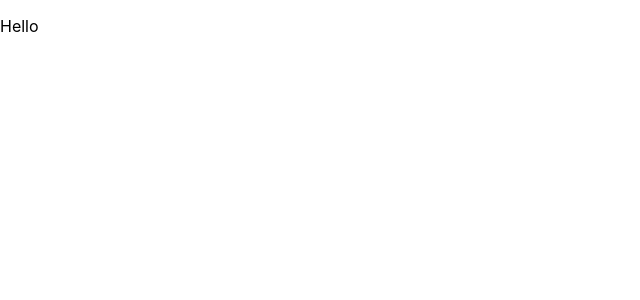
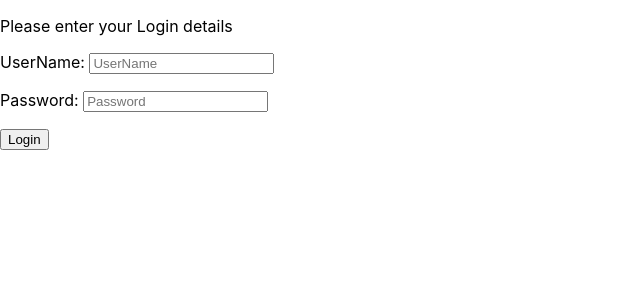
Before and after one commit to RobinBailey84/BankingApp, a React (Create React App) app in the folder frontend/onlinebankingapp/: page /login in a window 1280 px wide. Shown: the top 300 px of the page, without its empty margins (0-640 px from the left). Built offline with nearby package versions, Linux system fonts and the light colour scheme.

Commit message:
Finally login is all working

```diff
--- a/frontend/onlinebankingapp/src/App.js
+++ b/frontend/onlinebankingapp/src/App.js
@@ -2,6 +2,7 @@ import React, { Component } from 'react';
 import {BrowserRouter as Router, Route, Switch} from 'react-router-dom';
 import './App.css';
 import CustomerContainer from './containers/CustomerContainer';
+import LoginContainer from './containers/LoginContainer';
 
 class App extends Component {
   render() {
@@ -9,7 +10,7 @@ class App extends Component {
       <Router>
       <React.Fragment>
       <Switch>
-      <p>Hello</p>
+      <Route exact path = '/login' component={LoginContainer}/>
       <Route exact path = '/customers' component={CustomerContainer}/>
       </Switch>
       </ React.Fragment>
--- /dev/null
+++ b/frontend/onlinebankingapp/src/components/LoginForm.js
@@ -0,0 +1,27 @@
+import React from 'react';
+
+const LoginForm = (props) => {
+
+  const handleSubmit = (event) => {
+    event.preventDefault();
+    const login = {
+      "username": event.target.username.value,
+      "password": event.target.password.value,
+    }
+    console.log(login);
+    props.onSubmit(login);
+  }
+
+  return (
+    <div>
+        <form onSubmit={handleSubmit}>
+          <p>Please enter your Login details</p>
+          <p>UserName: <input type="text" placeholder="UserName" name="username"/></p>
+          <p>Password: <input type="password" placeholder="Password" name="password"/></p>
+          <button type="submit">Login</button>
+        </form>
+      </div>
+  )
+}
+
+export default LoginForm;
--- a/frontend/onlinebankingapp/src/components/SingleCustomer.js
+++ b/frontend/onlinebankingapp/src/components/SingleCustomer.js
@@ -6,7 +6,9 @@ const SingleCustomer = (props) => {
 console.log(props);
   return (
     <div className="component">
-    <p>Hello customer, {props.customer.name}</p>
+    <p>Name: {props.customer.name}</p>
+    <p>Address: {props.customer.address}</p>
+    <p>Salary: {props.customer.salary}</p>
 
 
     </div>
--- a/frontend/onlinebankingapp/src/containers/CustomerContainer.js
+++ b/frontend/onlinebankingapp/src/containers/CustomerContainer.js
@@ -1,6 +1,6 @@
 import React, {Component} from 'react';
 import SingleCustomer from '../components/SingleCustomer';
-import Request from './../helpers/request';
+import Request from '../helpers/request';
 
 class CustomerContainer extends Component {
 
--- a/frontend/onlinebankingapp/src/containers/LoginContainer.js
+++ b/frontend/onlinebankingapp/src/containers/LoginContainer.js
@@ -1,16 +1,39 @@
 import React, {Component} from 'react';
 
-import Request from '../../helpers/request';
+import Request from '../helpers/request';
+import LoginForm from '../components/LoginForm';
+import SingleCustomer from '../components/SingleCustomer';
 
 class LoginContainer extends Component {
 
-  contructor(props){
+  constructor(props){
     super(props);
-    this.state = {customers: []}
+    this.state = {customer: {}}
+    this.state = {loggedIn: false}
+    this.handleLogin = this.handleLogin.bind(this);
   }
 
-  componentDidMount(){
-    let request = new Request()
-    request.get('/api/')
+  handleLogin(login){
+    const url = '/authentication/login'
+    const method = 'post'
+    const request = new Request()
+
+    request.post(url, login, method).then((data) => {
+      this.setState({customer: data})
+      if(data){
+        this.setState({loggedIn: true})
+      }
+      console.log(data);
+    })
+  }
+
+  render(){
+    if(this.state.loggedIn){
+      return <SingleCustomer customer={this.state.customer} />
+    }else{
+      return <LoginForm onSubmit={this.handleLogin}/>
+    }
   }
 }
+
+export default LoginContainer;
--- a/frontend/onlinebankingapp/src/helpers/request.js
+++ b/frontend/onlinebankingapp/src/helpers/request.js
@@ -5,6 +5,23 @@ class Request{
     .then((res) => res.json());
   }
 
+  post(url, body, method) {
+    return fetch(url,
+    {
+      method: method,
+      body: JSON.stringify(body),
+      headers: {'Content-Type': 'application/json'}
+    })
+    .then(
+      response => {
+          if(response.ok){
+            return response.json()
+          }else{
+            {}
+          }
+      }
+    )
+  }
 }
 
 export default Request;
```
Also changed, not shown: 1 other file (tests, documents, lock files or other folders).
